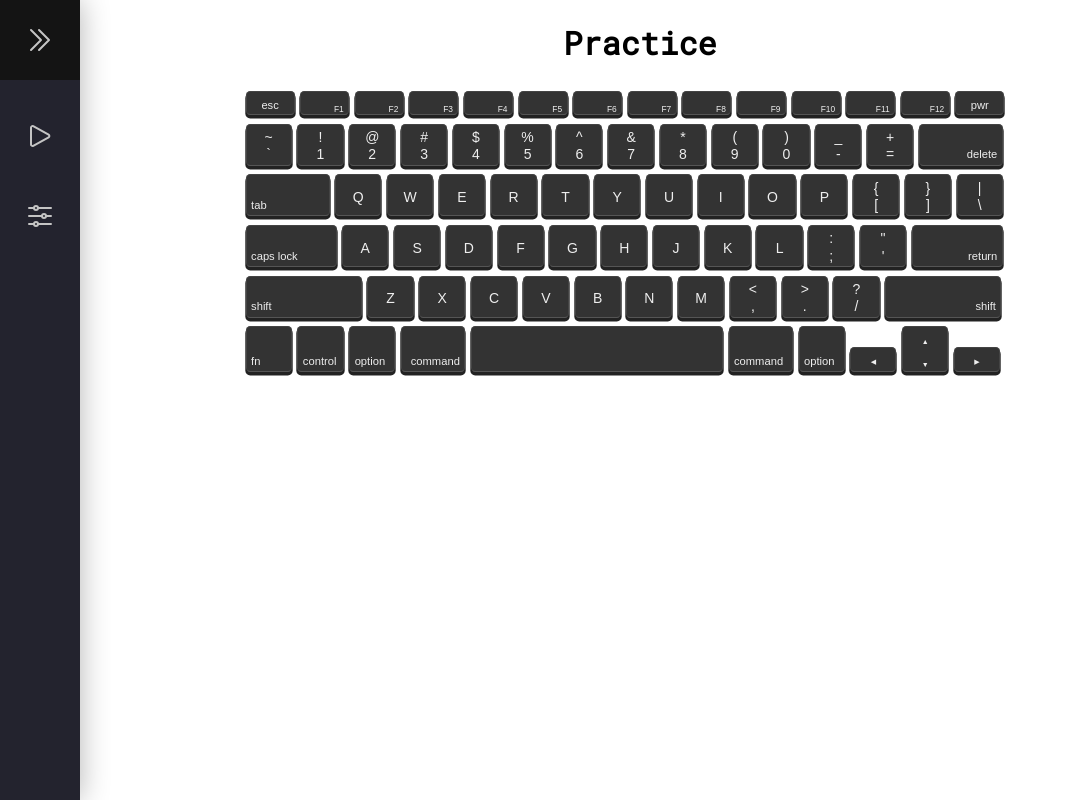
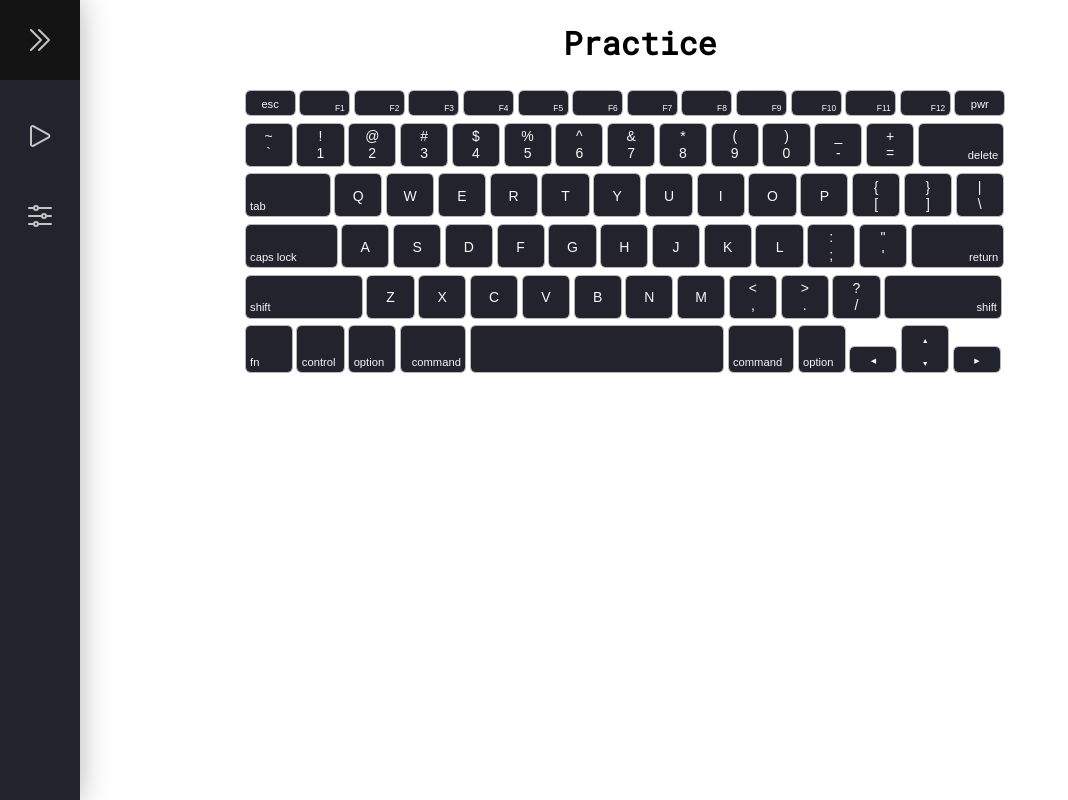
Before and after one commit to jaredami/l2-type, a Next.js app: page /practice in a window 1280 px wide. Shown: the whole page, without its empty margins (0-1068 px from the left). Built offline with nearby package versions, Linux system fonts and the light colour scheme.

Commit message:
Use variables for keyboard colors

```diff
--- a/styles/keyboard.css
+++ b/styles/keyboard.css
@@ -21,10 +21,9 @@
 
 .keyboard__row > * {
   position: relative;
-  background: #333;
-  /* background: var(--color-dark-gray); */
+  background: var(--color-dark-gray);
   text-align: center;
-  color: #eee;
+  color: var(--color-white);
   float: left;
   border-radius: 0.3em;
   margin: 0.2em;
@@ -34,9 +33,7 @@
   box-sizing: border-box;
   cursor: pointer;
   -webkit-user-select: none;
-  border: 1px solid #444;
-  /* border: 1px solid var(--color-gray); */
-  box-shadow: 0 0.2em 0 0.05em #222;
+  outline: 1px solid var(--color-gray);
   border-bottom-color: #555;
 }
 
@@ -47,11 +44,10 @@
 .keyboard__row > div[data-pressed],
 .keyboard__row > div:active,
 .keyboard__row > div.active-key {
-  background: #2a2a2a;
-  color: #aaa;
+  background: var(--color-darker-gray);
+  color: var(--color-light-gray);
   position: relative;
   top: 0.2em;
-  box-shadow: 0 0 0 0.05em black;
 }
 
 .key--w3 {
```
